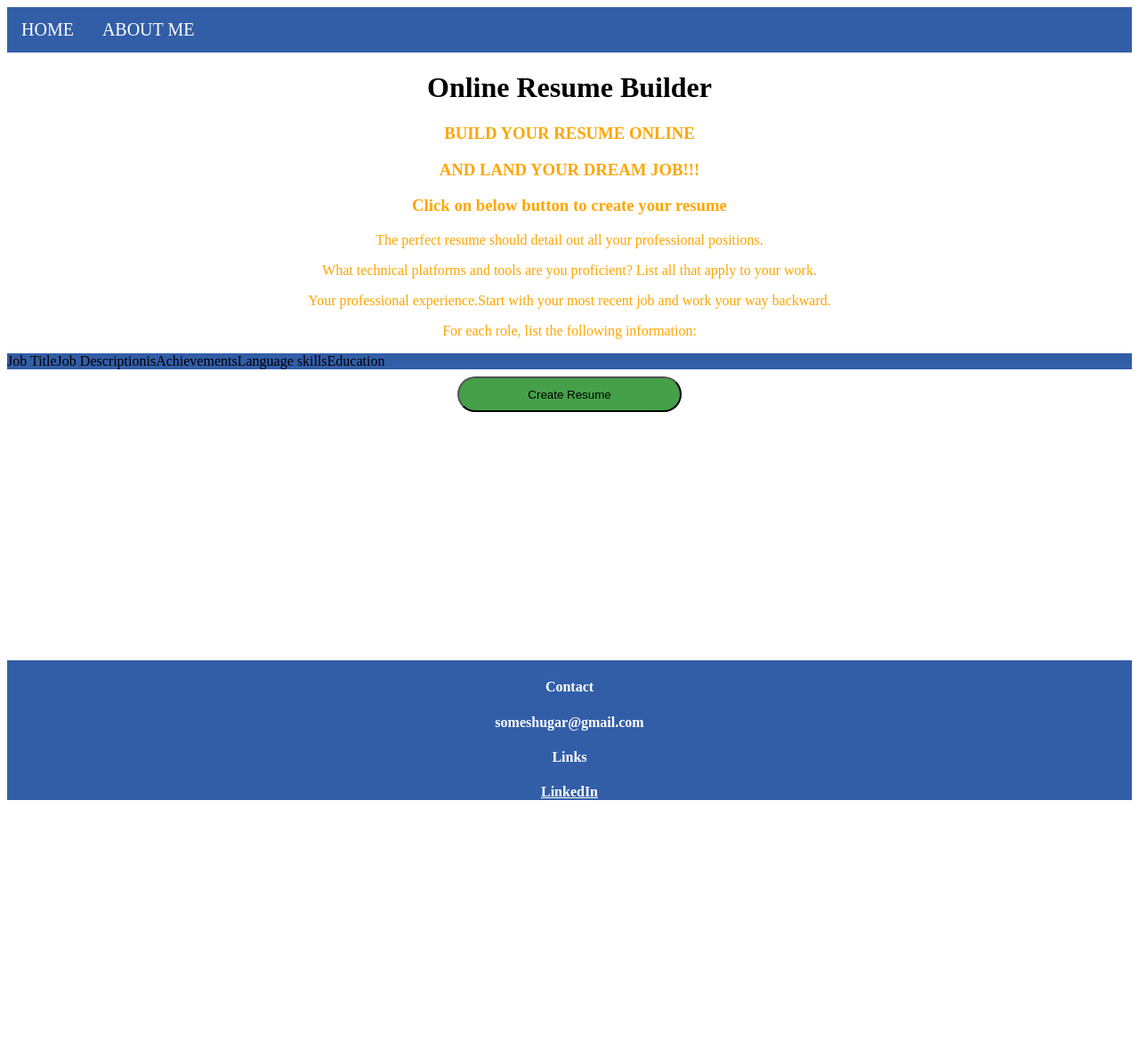
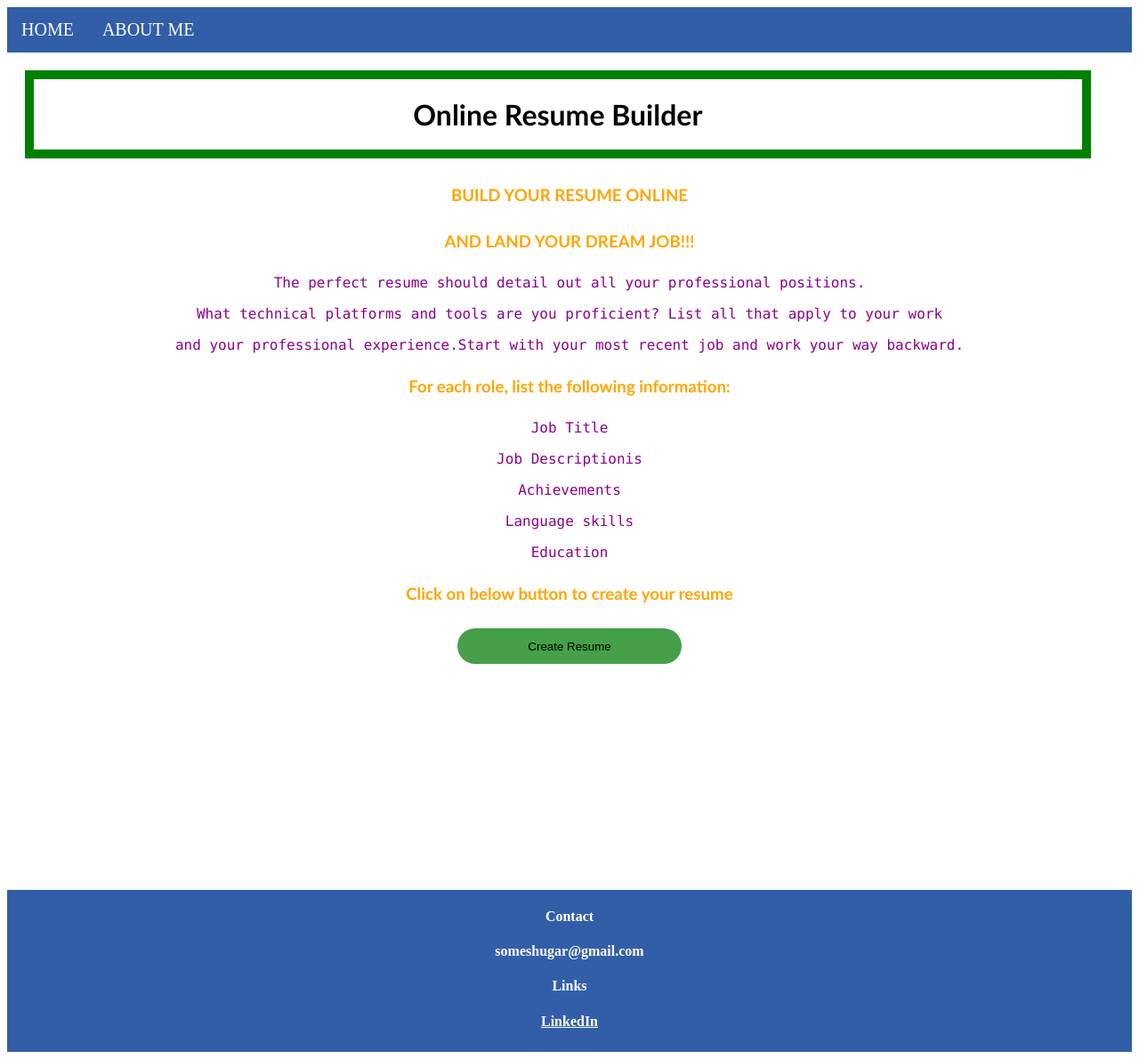
Before and after one commit to someshugar445/Resume_Creator_flask_app, a Flask app: page / in a window 1280 px wide. Shown: the whole page at 89% size. Before the commit the page ends 899 px from the top, so only its background shows below. Run offline with Flask 2, Linux system fonts and the light colour scheme; some libraries are stand-ins or nearby versions.

Commit message:
changed font

```diff
--- a/static/css/template.css
+++ b/static/css/template.css
@@ -11,7 +11,7 @@ h1 {
 }
 
   .footer {
-   /*padding-bottom: 1%;*/
+   padding-bottom: 2%;
    position: absolute;
    bottom: 0;
    width: 100%;
@@ -30,5 +30,53 @@ h3{
 p{
   text-align: center;
   font-size: medium;
-  color: #FFA500;
+  color: #8B008B;
+  font-family: "Lucida Console", "Courier New", monospace;
 }
+
+    ul {
+      list-style-type: none;
+      margin: 0;
+      padding: 0;
+      overflow: hidden;
+      border: None;
+      background-color: #325EA8;
+    }
+
+    li {
+      float: left;
+    }
+
+    li a {
+      display: block;
+      color: White;
+      text-align: center;
+      padding: 14px 16px;
+      text-decoration: none;
+      font-size: 20px;
+    }
+
+    li a:hover:not(.active) {
+      background-color: #ddd;
+    }
+
+    li a.active {
+      color: white;
+      background-color: #4CAF50;
+    }
+	h1 {
+  font-family: "Trebuchet MS", Helvetica, sans-serif;
+  background-color: White;
+  width: 90%;
+  border: 10px solid green;
+  padding: 20px;
+  margin: 20px;
+}
+	h3 {
+  font-family: "Trebuchet MS", Helvetica, sans-serif;
+  background-color: White;
+  width: 60%;
+  border: 5px ;
+  padding: 10px;
+  margin: 10px;
+}
--- a/template/home.html
+++ b/template/home.html
@@ -11,23 +11,22 @@
   <center>
     <h3>BUILD YOUR RESUME ONLINE</h3>
     <h3>AND LAND YOUR DREAM JOB!!!</h3>
-    <h3>Click on below button to create your resume</h3>
+
 	<p>The perfect resume should detail out all your professional positions.
-	<p>What technical platforms and tools are you proficient? List all that apply to your work. </p>
-	<p>Your professional experience.Start with your most recent job and work your way backward.</p>
-	<p>For each role, list the following information:</p>
-	<ul style="none">
-		<li>Job Title<li>
-		<li>Job Descriptionis<li>
-		<li>Achievements<li>
-		<li>Language skills<li>
-		<li>Education<li>
-	</ul>
-    <button type="submit" style="border-radius: 20px;cursor: pointer;margin: 8px 0;width: 20%;height: 40px;background-color: #45a049;" onclick="window.location.href='{{ url_for( 'submit') }}';">Create Resume</button>
+	<p>What technical platforms and tools are you proficient? List all that apply to your work</p>
+	<p>and your professional experience.Start with your most recent job and work your way backward.</p>
+	<div>
+		<h3>For each role, list the following information:</h3>
+			<p>Job Title<p>
+			<p>Job Descriptionis<p>
+			<p>Achievements<p>
+			<p>Language skills<p>
+			<p>Education<p>
+	</div>
+	<h3>Click on below button to create your resume</h3>
+    <button type="submit" style="border-radius: 20px;border: none;cursor: pointer;margin: 8px 0;width: 20%;height: 40px;background-color: #45a049;" onclick="window.location.href='{{ url_for( 'submit') }}';">Create Resume</button>
   </center>
   <br><br><br>
   <br><br><br>
-    </div>
-    </div>
   </body>
 {% endblock content %}
--- a/template/submit.html
+++ b/template/submit.html
@@ -18,8 +18,6 @@
   height: 40px;
   margin: 8px 0;
   display: inline-block;
-  border: 2px solid #ccc;
-  border-radius: 20px;
   box-sizing: border-box;
 }
 
```
